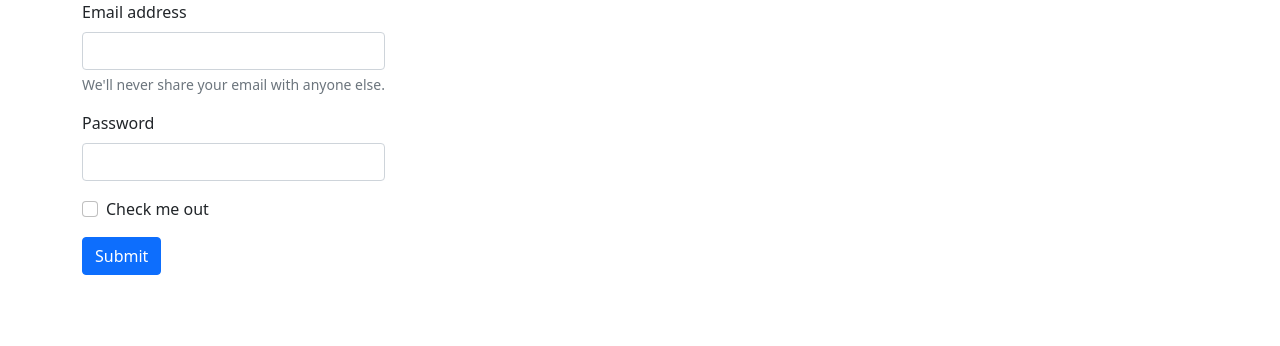
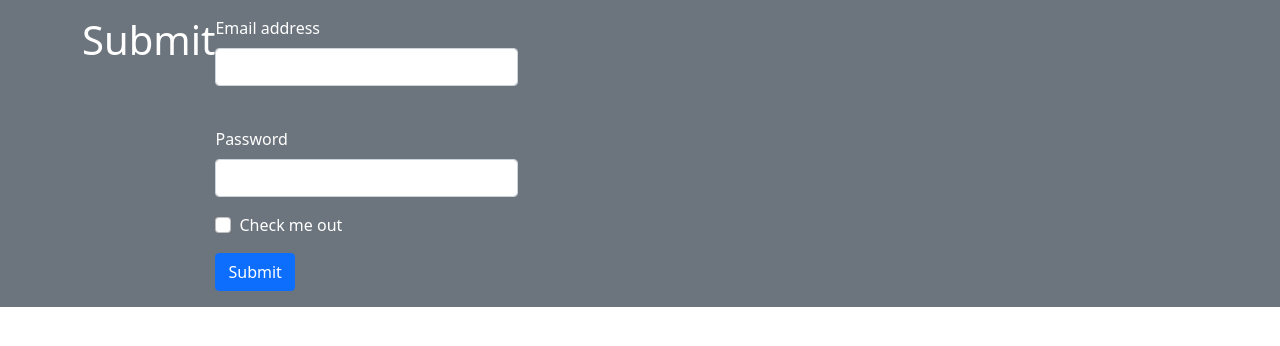
Before and after one commit to ishrak2000/Bootstape_project, a plain HTML site: page index.html in a window 1280 px wide. Drawn offline with Linux system fonts and the light colour scheme.

Commit message:
commit push

```diff
--- a/index.html
+++ b/index.html
@@ -7,10 +7,11 @@
     <link rel="stylesheet" href="css/bootstrap.min.css">
 </head>
 <body>
-    <div class="container d-flex">
-
-    <form>
-        <div class="mb-3">
+    <div class="p-3 mb-2 bg-secondary text-white">
+    <div class="container d-flex ">
+        <h1>Submit </h1>
+    <form >
+        <div class="mb-3" >
           <label for="exampleInputEmail1" class="form-label">Email address</label>
           <input type="email" class="form-control" id="exampleInputEmail1" aria-describedby="emailHelp">
           <div id="emailHelp" class="form-text">We'll never share your email with anyone else.</div>
@@ -26,7 +27,7 @@
         <button type="submit" class="btn btn-primary">Submit</button>
       </form>
 </div>
-
+</div>
 
 </body>
 </html>
```
